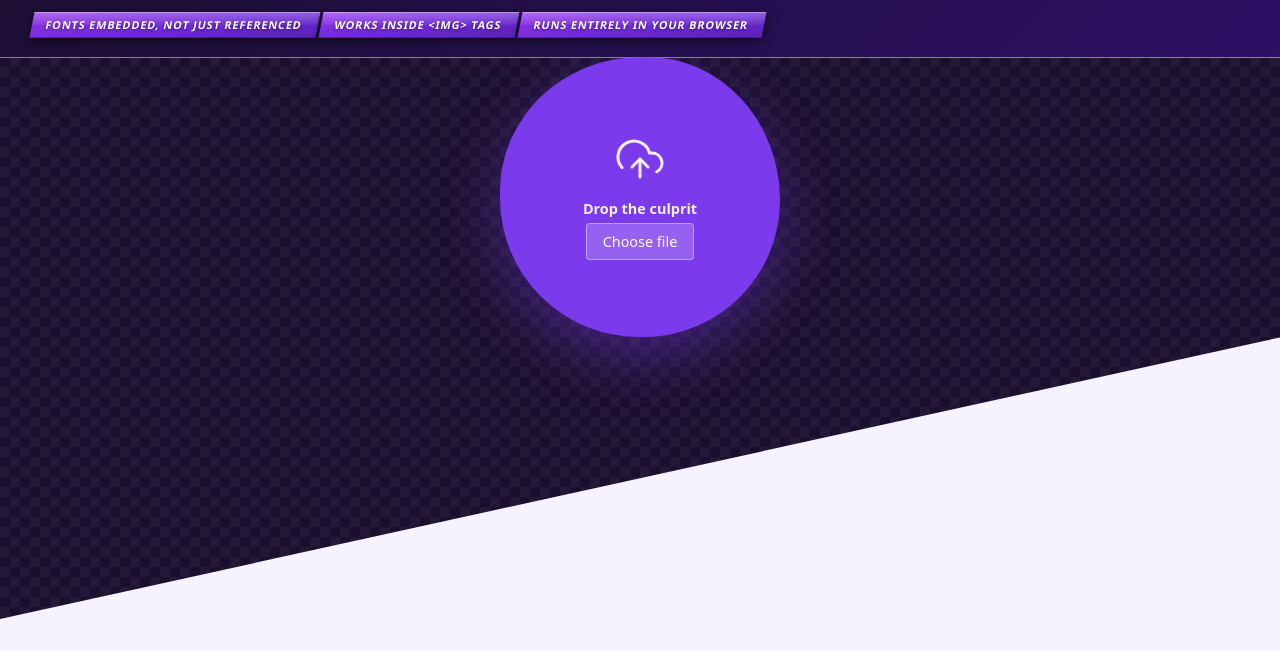
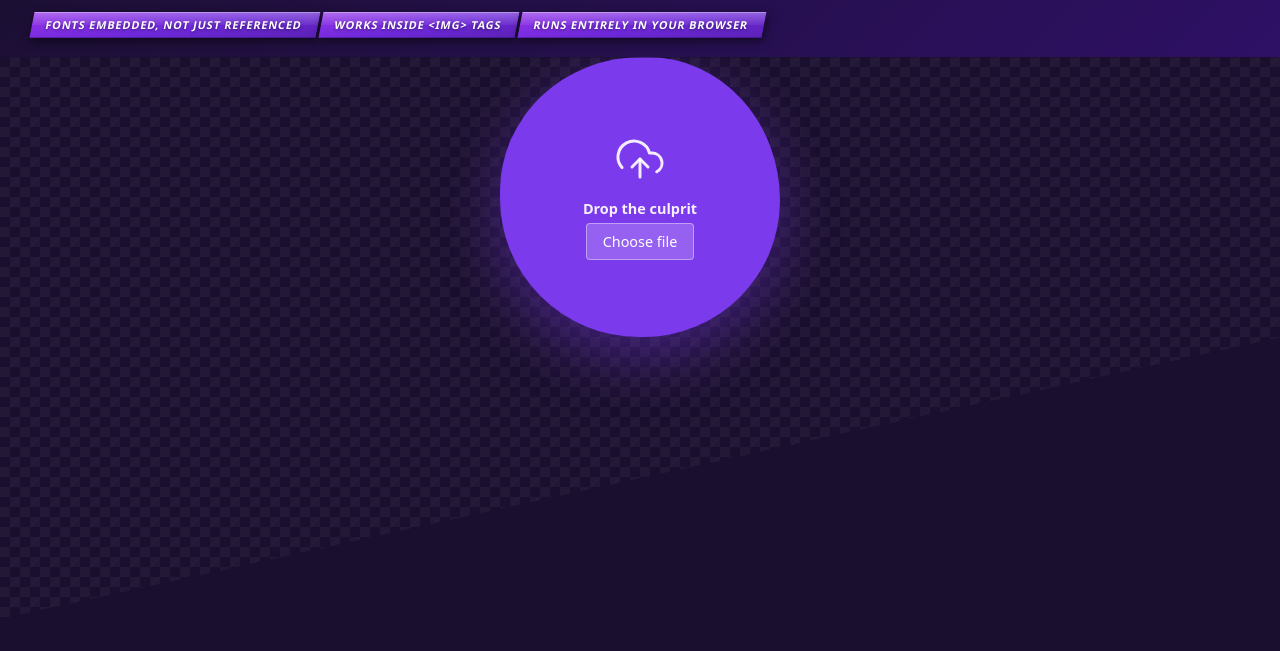
Before and after one commit to khawkins98/svgomg-font, a website built with Vite: page index.html in a window 1280 px wide. Shown: the part 145-796 px from the top of the page. Built offline with nearby package versions, Linux system fonts and the light colour scheme.

Commit message:
fix: fill dark background behind hero diagonal clip-path cut

```diff
--- a/src/style.css
+++ b/src/style.css
@@ -103,6 +103,10 @@ main {
   display: flex;
   flex-direction: column;
   flex: 1;
+}
+
+body:not(.has-file) main {
+  background: #1a0f2e;
 }
 
 body.has-file main {
```
